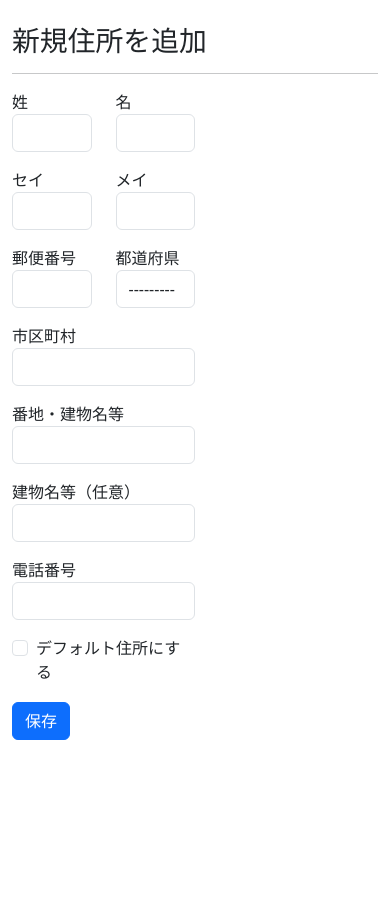
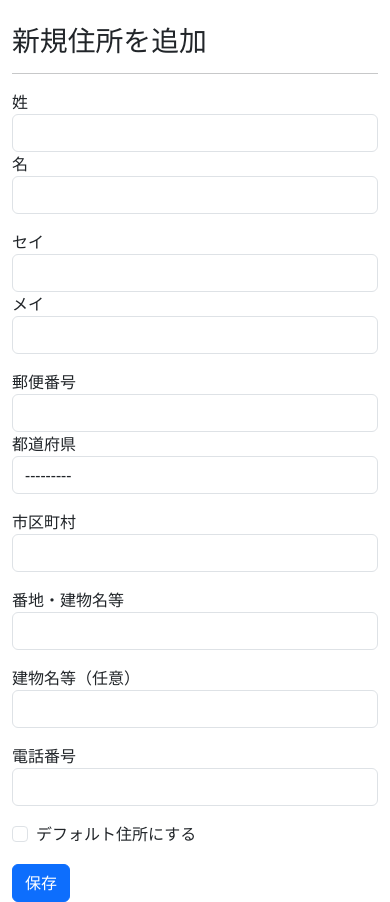
Before and after one commit to BtJ-gogo/django-ec, a Django app: page /accounts/shipping/add/ in a window 390 px wide. Shown: the part 56-958 px from the top of the page. Before the commit the page ends 796 px from the top, so only its background shows below. Run offline with Django 5.2, Linux system fonts and the light colour scheme; the visitor is signed in with stand-in values (Sample User, id 1); some libraries are stand-ins or nearby versions.

Commit message:
feat: add responsive and error to form

```diff
--- a/accounts/templates/shipping_address_add.html
+++ b/accounts/templates/shipping_address_add.html
@@ -7,66 +7,96 @@
 <div class="container pt-4">
     {% if messages %}
     {% for message in messages %}
-        <div class="alert alert-info">{{ message }}</div>
+    <div class="alert alert-info">{{ message }}</div>
     {% endfor %}
     {% endif %}
 
     <h1>新規住所を追加</h1>
     <hr>
-    <form class="w-50" method="post">
+    <form method="post">
         {% csrf_token %}
         <div class="row mb-3">
-            <div class="col">
+            <div class="col-12 col-md-5 col-xl-3">
                 <label for="{{ form.last_name.id_for_label }}">{{ form.last_name.label }}</label>
                 {{ form.last_name|add_class:"form-control" }}
+                {% for error in form.last_name.errors %}
+                    <small class="text-danger d-block">{{ error }}</small>
+                {% endfor %}
             </div>
-            <div class="col">
+            <div class="col-12 col-md-5 col-xl-3">
                 <label for="{{ form.first_name.id_for_label }}">{{ form.first_name.label }}</label>
                 {{ form.first_name|add_class:"form-control" }}
+                {% for error in form.first_name.errors %}
+                    <small class="text-danger d-block">{{ error }}</small>
+                {% endfor %}
             </div>
         </div>
         <div class="row mb-3">
-            <div class="col">
+            <div class="col-12 col-md-5 col-xl-3">
                 <label for="{{ form.last_kana_name.id_for_label }}">{{ form.last_kana_name.label }}</label>
                 {{ form.last_kana_name|add_class:"form-control" }}
+                {% for error in form.last_kana_name.errors %}
+                    <small class="text-danger d-block">{{ error }}</small>
+                {% endfor %}
             </div>
-            <div class="col">
+            <div class="col-12 col-md-5 col-xl-3">
                 <label for="{{ form.first_kana_name.id_for_label }}">{{ form.first_kana_name.label }}</label>
                 {{ form.first_kana_name|add_class:"form-control" }}
+                {% for error in form.first_kana_name.errors %}
+                    <small class="text-danger d-block">{{ error }}</small>
+                {% endfor %}
             </div>
         </div>
         <div class="row mb-3">
-            <div class="col-6">
+            <div class="col-12 col-md-5 col-xl-3">
                 <label for="{{ form.zipcode.id_for_label }}">{{ form.zipcode.label }}</label>
                 {{ form.zipcode|add_class:"form-control" }}
+                {% for error in form.zipcode.errors %}
+                    <small class="text-danger d-block">{{ error }}</small>
+                {% endfor %}
             </div>
-            <div class="col-6">
+            <div class="col-12 col-md-5 col-xl-3">
                 <label for="{{ form.state.id_for_label }}">{{ form.state.label }}</label>
                 {{ form.state|add_class:"form-control" }}
+                {% for error in form.state.errors %}
+                    <small class="text-danger d-block">{{ error }}</small>
+                {% endfor %}
             </div>
         </div>
         <div class="row mb-3">
-            <div class="col">
+            <div class="col col-md-10 col-xl-6">
                 <label for="{{ form.city.id_for_label }}">{{ form.city.label }}</label>
                 {{ form.city|add_class:"form-control" }}
+                {% for error in form.city.errors %}
+                    <small class="text-danger d-block">{{ error }}</small>
+                {% endfor %}
             </div>
         </div>
         <div class="row mb-3">
-            <div class="col">
+            <div class="col col-md-10 col-xl-6">
                 <label for="{{ form.address1.id_for_label }}">{{ form.address1.label }}</label>
                 {{ form.address1|add_class:"form-control" }}
+                {% for error in form.address1.errors %}
+                    <small class="text-danger d-block">{{ error }}</small>
+                {% endfor %}
             </div>
         </div>
         <div class="row mb-3">
-            <div class="col">
+            <div class="col col-md-10 col-xl-6">
                 <label for="{{ form.address2.id_for_label }}">{{ form.address2.label }}</label>
                 {{ form.address2|add_class:"form-control" }}
+                {% for error in form.address2.errors %}
+                    <small class="text-danger d-block">{{ error }}</small>
+                {% endfor %}
             </div>
         </div>
         <div class="row mb-3">
-            <div class="col">
+            <div class="col col-md-10 col-xl-6">
                 <label for="{{ form.phone.id_for_label }}">{{ form.phone.label }}</label>
                 {{ form.phone|add_class:"form-control" }}
+                {% for error in form.phone.errors %}
+                    <small class="text-danger d-block">{{ error }}</small>
+                {% endfor %}
             </div>
         </div>
         <div class="row mb-3">
@@ -75,6 +105,9 @@
                     {{ form.is_default|add_class:"form-check-input" }}
                     <label class="form-check-label" for="{{ form.is_default.id_for_label }}">
                         {{ form.is_default.label }}
+                        {% for error in form.is_default.errors %}
+                            <small class="text-danger d-block">{{ error }}</small>
+                        {% endfor %}
                     </label>
                 </div>
             </div>
```
Also changed, not shown: accounts/templates/shipping_address_update.html (+44 -11 lines).
